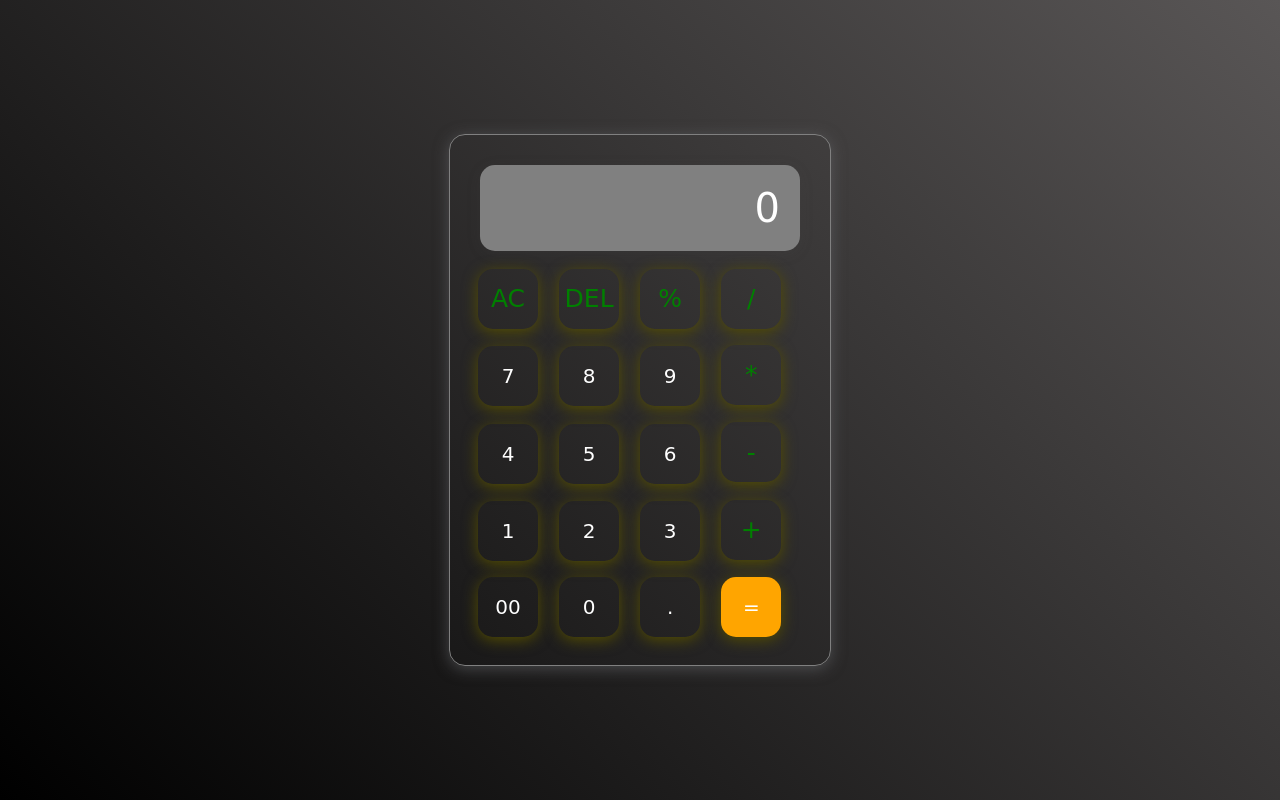
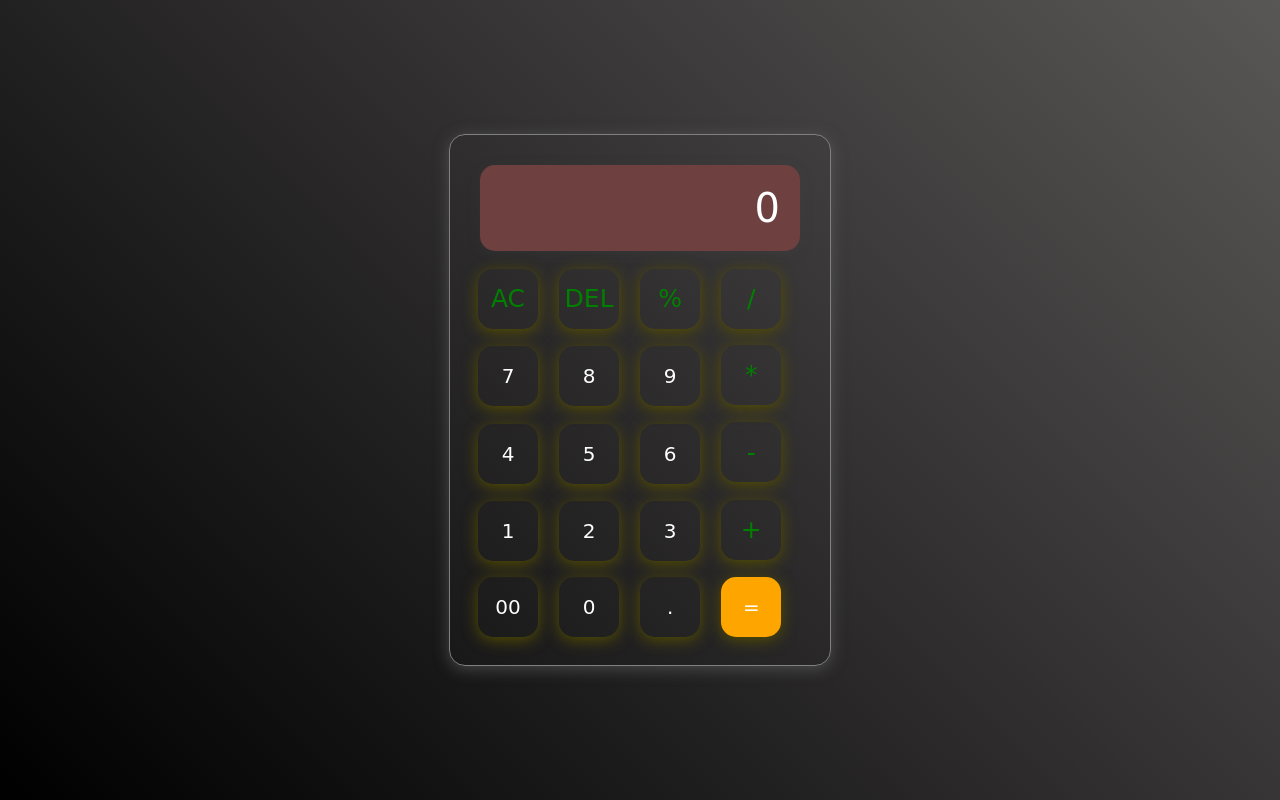
Before and after one commit to kumarbasnet100/Calculator, a plain HTML site: page index.html in a window 1280 px wide. Drawn offline with Linux system fonts and the light colour scheme; a web font is replaced by a local one.

Commit message:
calculator input screen color change

```diff
--- a/style.css
+++ b/style.css
@@ -27,7 +27,7 @@ input{
     border: none;
     padding: 20px;
     margin: 10px;
-    background: gray;
+    background: rgb(110, 64, 64);
     border-radius: 15px;
     box-shadow: 0px 3px 15px rgba(84, 84, 84, 0.1);
     font-size: 40px;
```
